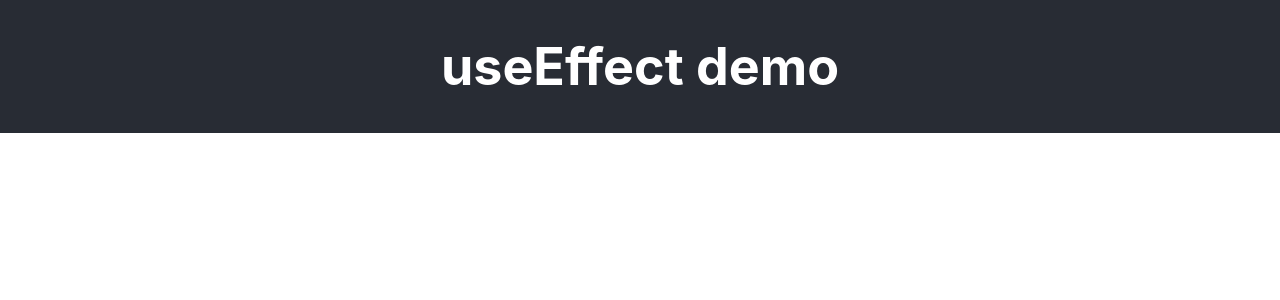
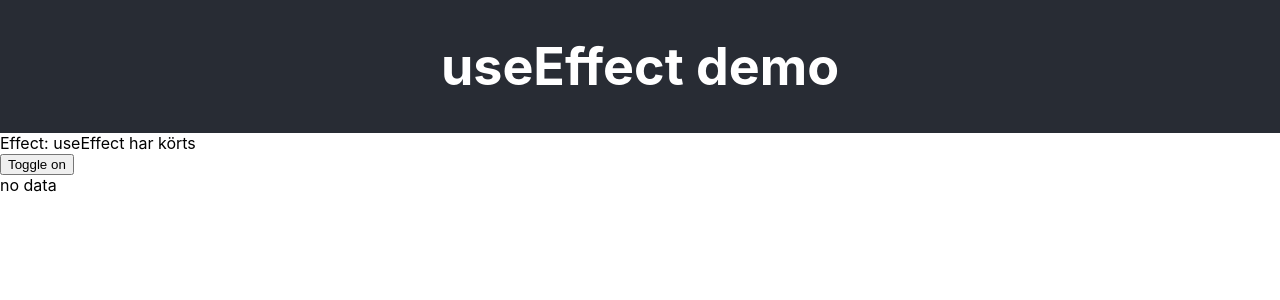
Before and after one commit to FE19-iths/04-useeffect, a React (Create React App) app: page / in a window 1280 px wide. Shown: the top 300 px of the page. Built offline with nearby package versions, Linux system fonts and the light colour scheme; no server answers.

Commit message:
Simple fetch

```diff
--- a/src/App.js
+++ b/src/App.js
@@ -1,5 +1,7 @@
 import React from 'react';
 import './App.css';
+import Effect from './components/Effect';
+import FetchSimple from './components/FetchSimple';
 
 function App() {
     return (
@@ -8,7 +10,8 @@ function App() {
             <h1> useEffect demo </h1>
         </header>
         <main>
-
+            <Effect />
+            <FetchSimple />
         </main>
         </div>
     );
--- /dev/null
+++ b/src/components/Effect.jsx
@@ -0,0 +1,36 @@
+import React, { useState, useEffect } from 'react';
+
+const Effect = () => {
+    const [message, setMessage] = useState('inget meddelande');
+    const [toggle, setToggle] = useState(true);
+    // console.log('Effect körs');
+
+    useEffect(() => {
+        console.log('jag körs bara en gång');
+        setMessage('useEffect har körts')
+    }, [])
+
+    useEffect(() => {
+        console.log('jag körs när "message" har uppdaterats');
+    }, [message]);
+
+    useEffect(() => {
+        console.log('jag körs när "toggle" har uppdaterats');
+    }, [toggle]);
+
+    useEffect(() => {
+        console.log('jag körs när "message" eller "toggle" har uppdaterats');
+    }, [message, toggle]);
+
+    useEffect(() => {
+        console.log('jag körs varje gång state har ändrats');
+    });
+
+    return (
+        <div>
+            Effect: {message} <br/>
+            <button onClick={() => setToggle(!toggle)}> Toggle {toggle ? 'on' : 'off'} </button>
+        </div>)
+}
+
+export default Effect;
--- /dev/null
+++ b/src/components/FetchSimple.jsx
@@ -0,0 +1,21 @@
+import React, { useState, useEffect } from 'react';
+
+const FetchSimple = () => {
+    const url = 'https://forverkliga.se/JavaScript/api/simple.php';
+    const [data, setData] = useState(null);
+
+    useEffect(() => {
+        async function fetchData() {
+            console.log('About to send request: ', url);
+            const response = await fetch(url);
+            const json = await response.json();
+            console.log('Fetched data:', json);
+        }
+        fetchData();
+    }, [])
+    return (
+        <div> {data ? 'DATA' : 'no data'} </div>
+    );
+}
+
+export default FetchSimple;
```
